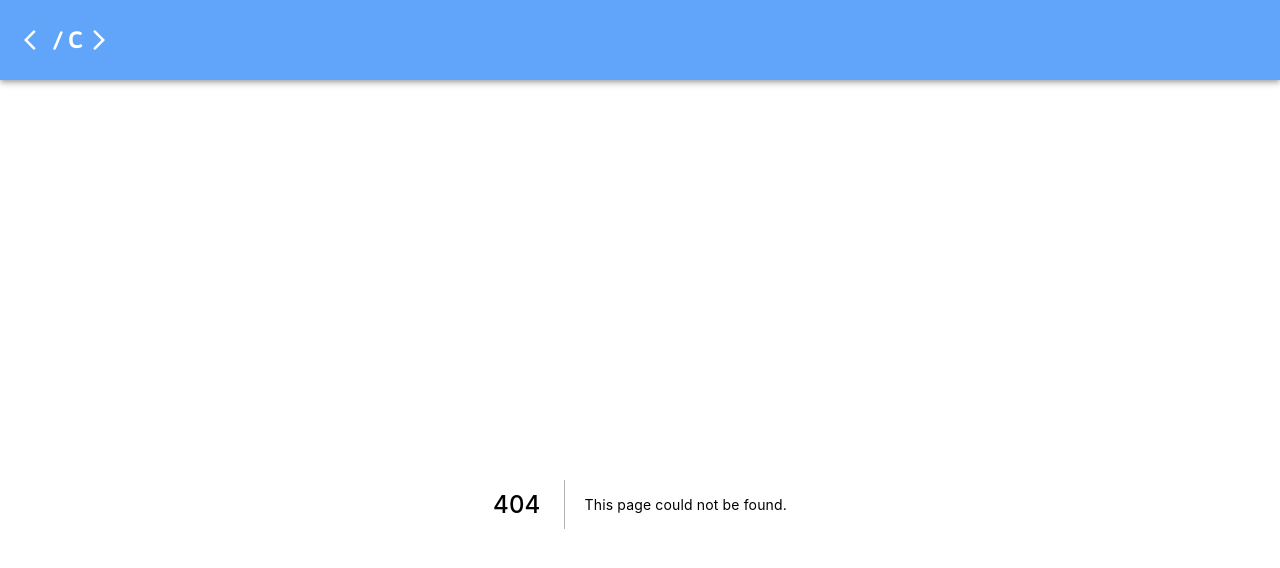
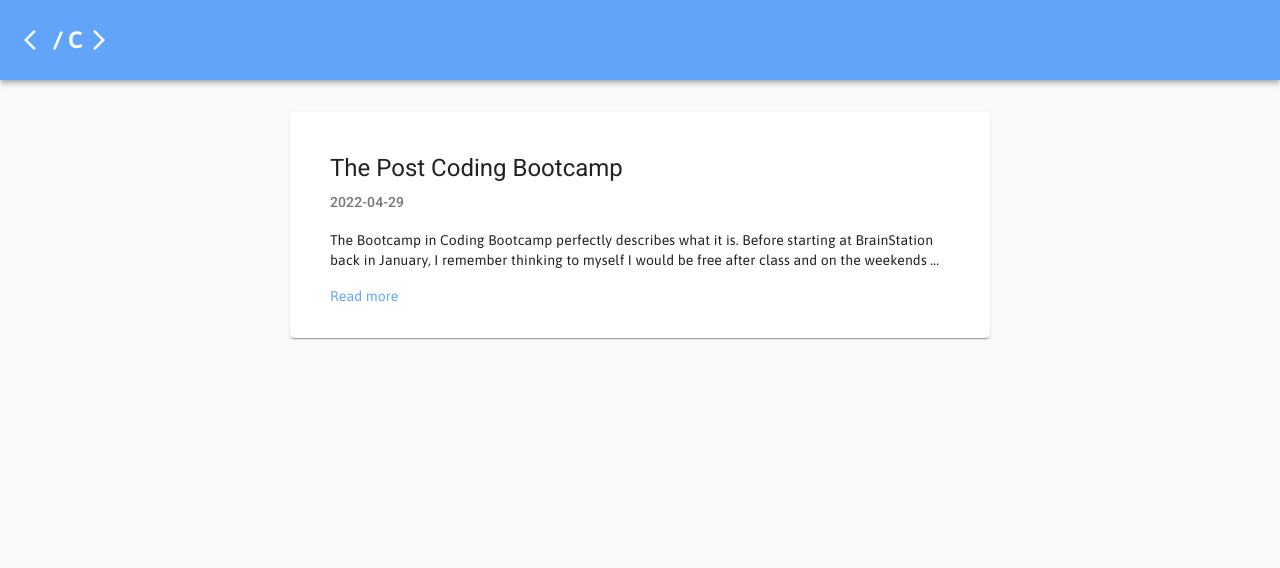
Before and after one commit to criscunas/Portfolio-Site, a Next.js app: page /blogs in a window 1280 px wide. Before the commit this address had no page. Shown: the top 568 px of the page. Built offline with nearby package versions, Linux system fonts and the light colour scheme.

Commit message:
added a page for all blogs

```diff
--- /dev/null
+++ b/pages/blogs.js
@@ -0,0 +1,59 @@
+import {getSortedPostsData} from '../lib/posts';
+import { getAllPosts } from "../lib/api";
+import Image from 'next/image';
+import Head from "next/head";
+import { useRouter } from "next/router";
+import {Paper, Card , CardHeader, CardContent , CardActions, Box} from "@material-ui/core";
+import BlogStyles from '../styles/Blogs.module.scss';
+
+
+export async function getStaticProps() {
+
+    const posts = getAllPosts([
+      "title",
+      "date",
+      "slug",
+      "author",
+      "excerpt",
+    ]);
+
+
+  return {
+    props: {
+      posts
+    },
+  };
+}
+
+export default function Blogs ({posts}) {
+
+  const Router = useRouter();
+
+  return (
+  <>
+  <Head>
+    <title> Blogs </title>
+  </Head>
+  <Box className = {BlogStyles.blogs} >
+    {posts.map((post,i) => {
+      return (
+        <Card key={i} className={BlogStyles.blogs__card}>
+          <CardHeader
+            title={post.title}
+            titleTypographyProps={{ variant: "h5", gutterBottom: "true" }}
+            subheader={post.date.slice(0, 10)}
+            subheaderTypographyProps={{ variant: "subtitle2"}}
+          />
+          <div className={BlogStyles.blogs__card_excerpt}>
+            <p> {post.excerpt} ...</p>
+          </div>
+          <div className={BlogStyles.blogs__card_footer}>
+            <p onClick = {() => Router.push(`/posts/${post.slug}`)} > Read more </p>
+          </div>
+        </Card>
+      );
+      })}
+    </Box>
+    </>
+  )
+}
--- /dev/null
+++ b/styles/Blogs.module.scss
@@ -0,0 +1,36 @@
+@use '../styles/mixins.scss'as *;
+@use '../styles/variables.scss'as *;
+
+.blogs {
+  margin: 1.5rem 0.5rem 1rem 0.5rem;
+  display: flex;
+  flex-direction: column;
+  gap: 1rem;
+
+  @include beforeTablet {
+    gap: 1.5rem;
+    margin: 2rem 1rem 1.5rem 1rem;
+  }
+
+
+  &__card {
+    padding: 1rem 0.5rem ;
+    // margin-top: 1rem ;
+    margin-left: auto;
+    margin-right: auto;
+    // padding: 1rem 0;
+    max-width: 700px;
+
+    @include tablet {
+      padding: 1.5rem;
+    }
+  }
+
+  &__card_excerpt {
+    padding: 0 1rem;
+  }
+  &__card_footer {
+    padding: 1rem 0 0.5rem 1rem;
+    color: $myspace-blue;
+  }
+}
```
